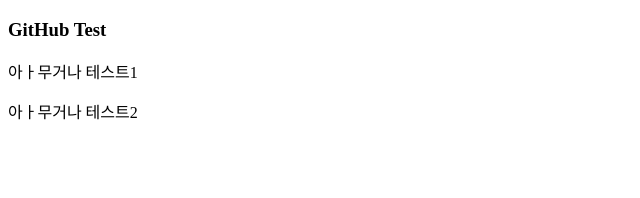
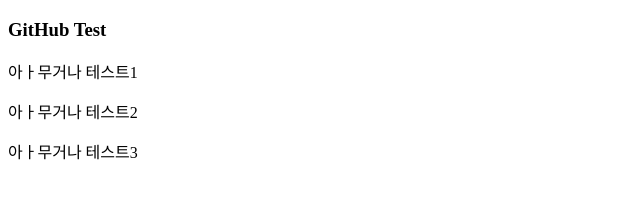
Before and after one commit to Vva1111/character64, a plain HTML site: page index.html in a window 1280 px wide. Shown: the whole page, without its empty margins (0-640 px from the left). Drawn offline with Linux system fonts and the light colour scheme.

Commit message:
아무거나 테스트 3

```diff
--- a/index.html
+++ b/index.html
@@ -10,5 +10,6 @@
     <h3>GitHub Test</h3>
     <p>아ㅏ무거나 테스트1</p>
     <p>아ㅏ무거나 테스트2</p>
+    <p>아ㅏ무거나 테스트3</p>
   </body>
 </html>
```
